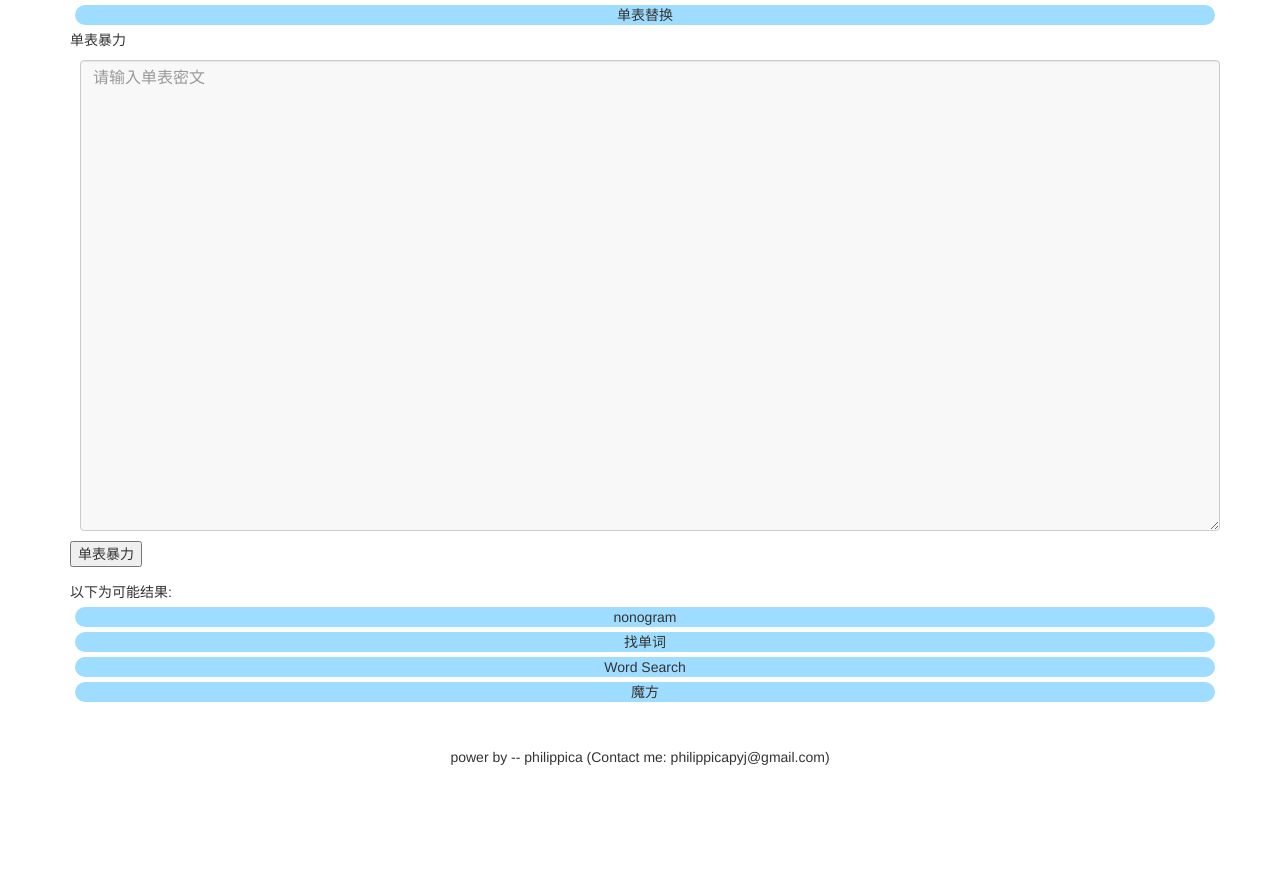
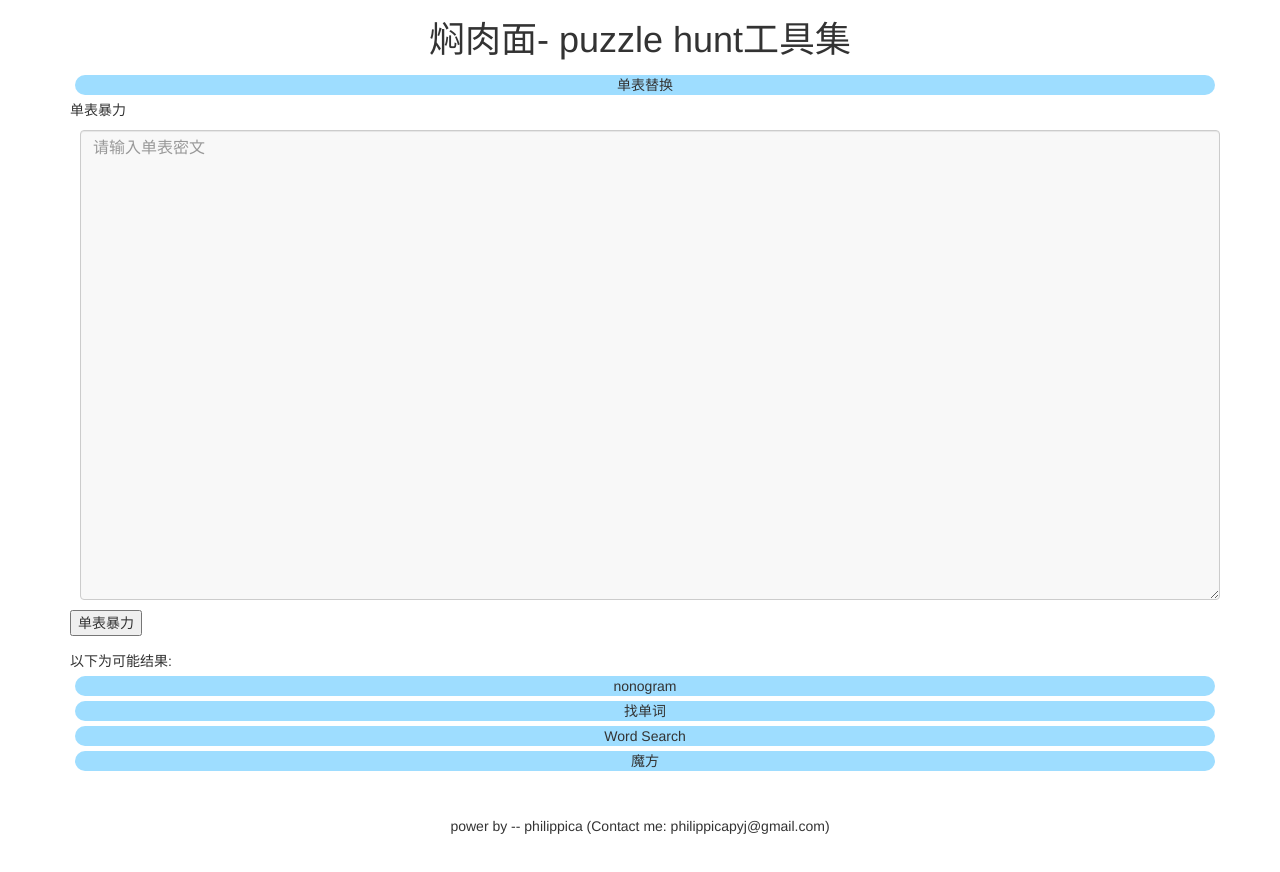
Before and after one commit to philippica/cipher_machine, a website built with webpack: page index.html in a window 1280 px wide. Before the commit the page ends 807 px from the top, so only its background shows below. Built offline with nearby package versions, Linux system fonts and the light colour scheme.

Commit message:
Signed-off-by: Yuanjie Pu <yuapu@microsoft.com>

```diff
--- a/index.html
+++ b/index.html
@@ -38,7 +38,7 @@
 				width: 40%;
 				height: 400px;
 			}
-			#footer {
+			#footer, h1 {
 				margin: 40px;
 				display: flex;
 				justify-content: space-around;
@@ -49,6 +49,7 @@
 		<link rel="stylesheet" href="./bootstrap.min.css">
 	</head>
 	<body>
+		<h1>焖肉面- puzzle hunt工具集</h1>
 		<div class="container">
 			<div id="substitution-container">
 				<div id="substitution-capsule" class="capsule" data-expend=true>单表替换</div>
```
